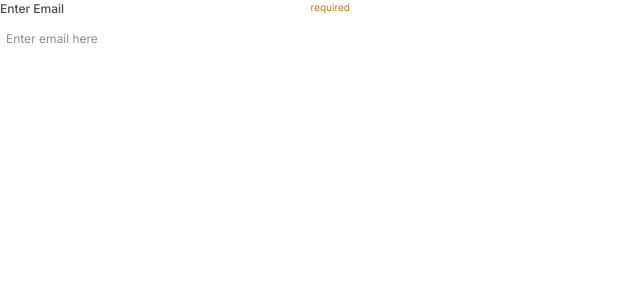
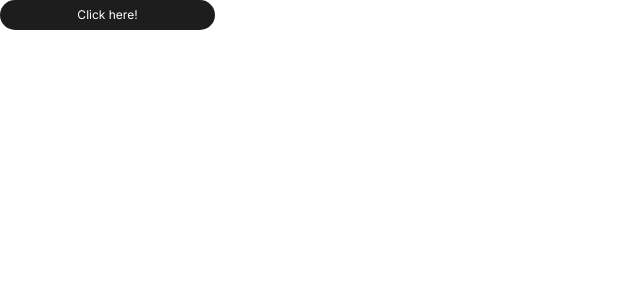
Before and after one commit to Arif20484423/Tic-Web-App, a Next.js app: page /user-info in a window 1280 px wide. Shown: the top 300 px of the page, without its empty margins (0-640 px from the left). Built offline with nearby package versions, Linux system fonts and the light colour scheme.

Commit message:
New Button component added

```diff
--- a/src/app/(user)/user-info/page.jsx
+++ b/src/app/(user)/user-info/page.jsx
@@ -1,11 +1,14 @@
 "use client"
 import React, {useState} from 'react'
 import Input from '@/components/user-info/Input'
+import Button from '@/components/user-info/Button'
 const page = () => {
-    const [email, setEmail] = useState("");
+    const clickhandler = () => {
+        console.log("Button clicked")
+    }
   return (
     <>
-      <Input size="large" label="Enter Email" priority="required" type="email" placeholder="Enter email here" value={email} setValue={setEmail}></Input>
+      <Button size="large" variant="filled" onClick={clickhandler}>Click here!</Button>
     </>
   )
 }
--- /dev/null
+++ b/src/components/user-info/Button.jsx
@@ -0,0 +1,28 @@
+"use client"
+import React from "react";
+const Button = ({size = "large", variant = "filled", children, type = "button", ...props}) => {
+    const sizeClasses = {
+        large: "w-[215px]",
+        medium: "w-[150px]"
+    }
+    const variantClasses = {
+        filled:"bg-[var(--primaryColor-500)] text-[var(--textColor-white)]",
+        outline: "border-1 border-[var(--primaryColor-500)] bg-transparent text-[var(--textColor-primary)]"
+    }
+    return(
+        <>
+        <button
+        type = {type}
+        {...props}
+        className={` ${sizeClasses[size]} h-[30px] ${variantClasses[variant]} rounded-[30px] text-[12px]
+        hover:text-[14px]
+        transition-all duration-300 ease-in-out
+        disabled:opacity-50 disabled:cursor-not-allowed`}
+        >
+            {children}
+        </button>
+        </>
+    )
+}
+
+export default Button;
```
